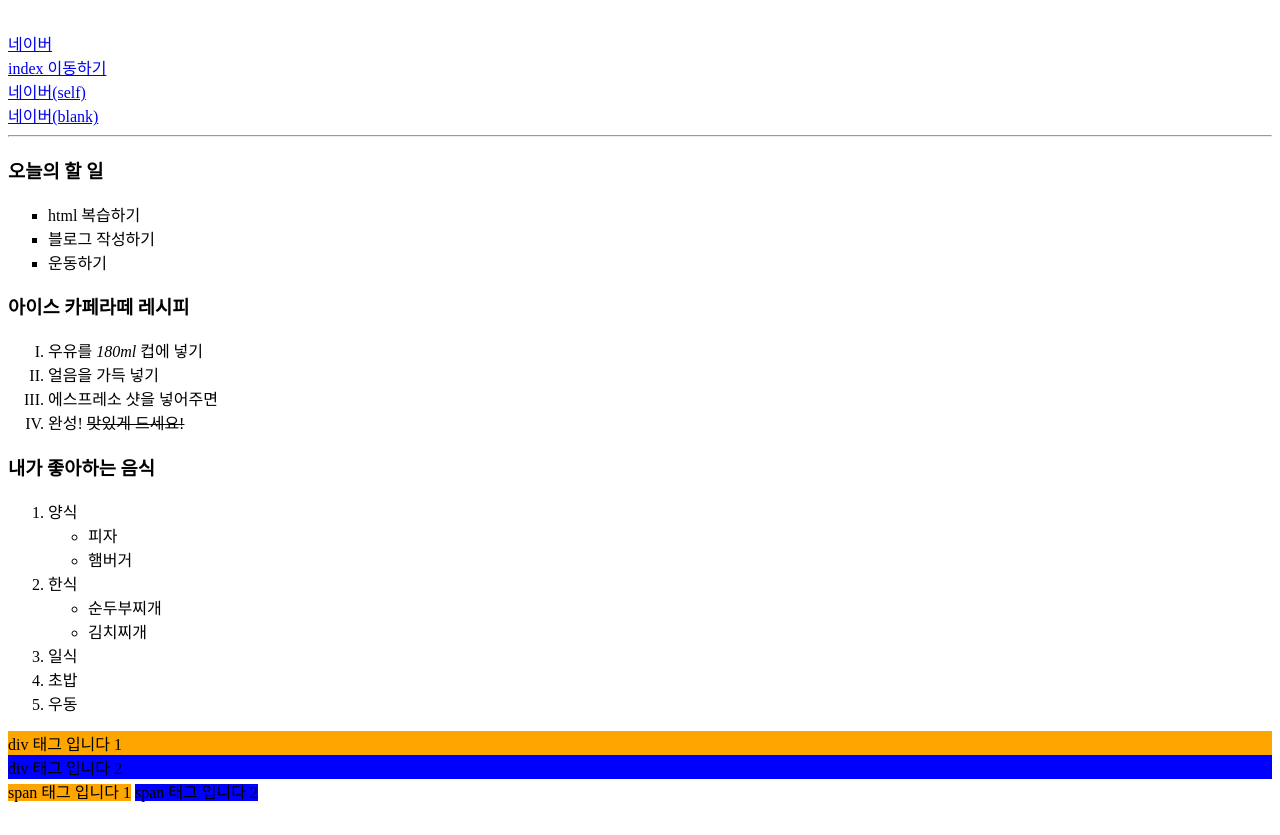
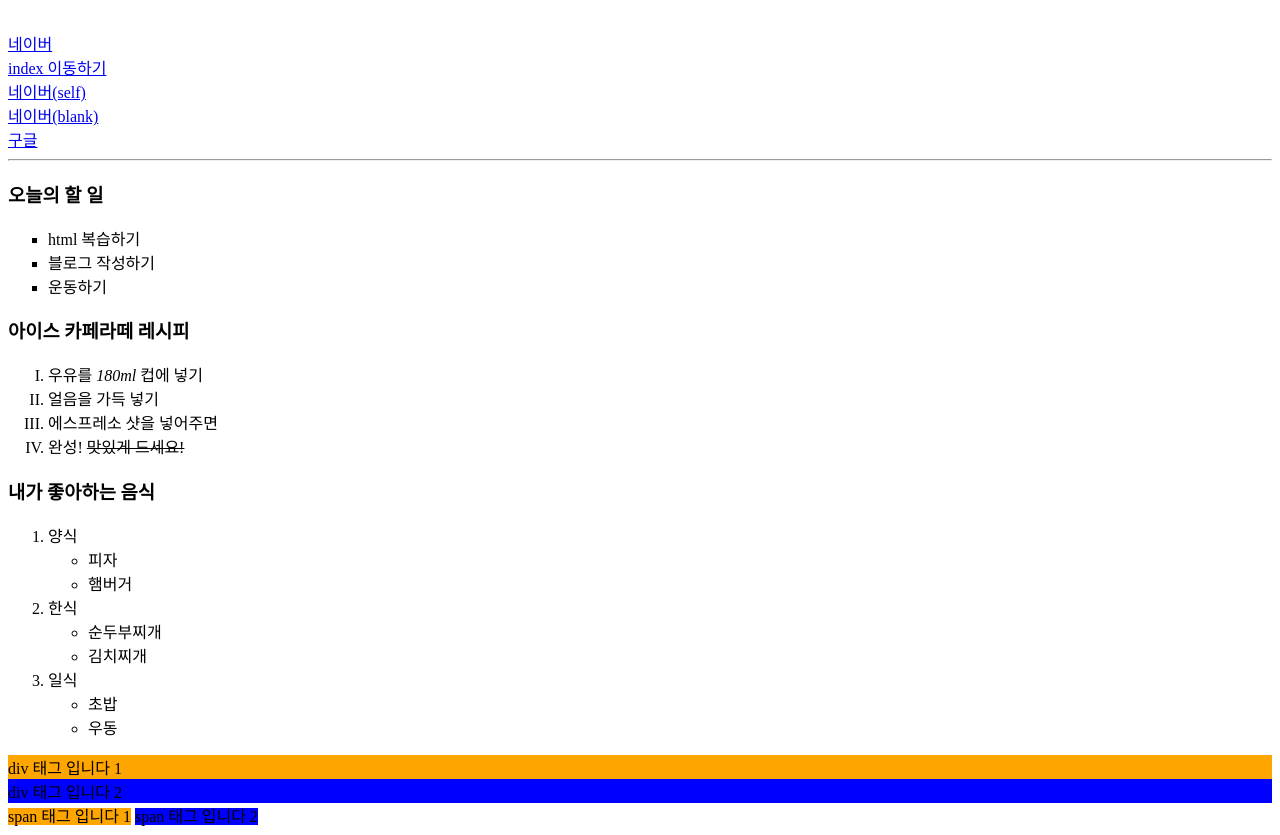
Before and after one commit to dongmyeong930213/codingon_web_12th, a plain HTML site: page HTML/tag.html in a window 1280 px wide. Shown: the part 1162-1997 px from the top of the page. Before the commit the page ends 1973 px from the top, so only its background shows below. Drawn offline with Linux system fonts and the light colour scheme.

Commit message:
study HTML 기본태그

```diff
--- a/HTML/tag.html
+++ b/HTML/tag.html
@@ -52,6 +52,9 @@
 -->
 <a href="https://www.naver.com/" target="_self">네이버(self)</a><br />
 <a href="https://www.naver.com/" target="_blank">네이버(blank)</a><br />
+<a href="https://www.google.com" target="_blank">구글</a><br />
+
+
 
 <!-- hr-->
 <hr />
@@ -92,27 +95,22 @@
                 <li>김치찌개</li>
             </li>
         </ul>
-        <li>일식
-            <li>초밥
+            <li>일식
+            <ul>
+                <li>초밥
                 <li>우동</li>
             </li>
-        </li>
+        </ul>
 </ol>
 
-<!-- div, span-->
+<!-- div , span -->
 <!-- 주석 단축키 ctrl + /-->
 <!-- block 요소 -->
 <div style="background-color: orange;">div 태그 입니다 1</div>
 <div style="background-color: blue;">div 태그 입니다 2</div>
-
+<!-- inline 요소 -->
 <span style="background-color: orange;">span 태그 입니다 1</span>
 <span style="background-color: blue;">span 태그 입니다 2</span>
 
 </body>
 </html>
-
-
-
-
-</body>
-</html>
```
Also changed, not shown: HTML/index.html (line endings or trailing spaces).
